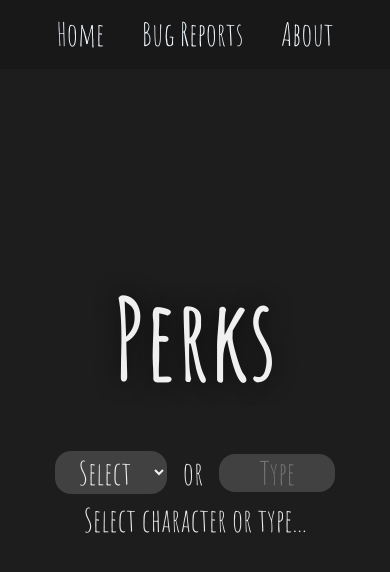
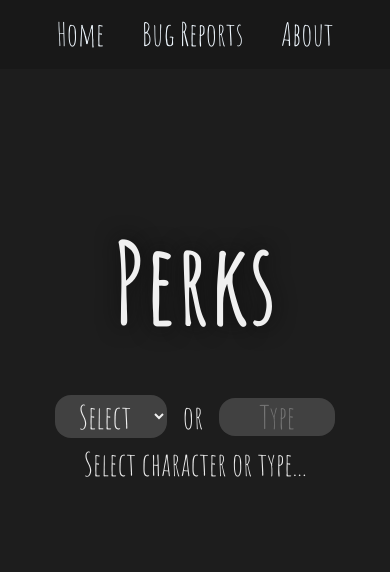
Before and after one commit to wifono/Dead-by-Daylight-Perks, a Svelte app: page / in a window 390 px wide. Shown: the top 572 px of the page. Built offline with nearby package versions, Linux system fonts and the light colour scheme.

Commit message:
FIX logo margin

```diff
--- a/src/About.svelte
+++ b/src/About.svelte
@@ -17,5 +17,9 @@
 
 
 <style>
-    /* your styles go here */
+
+   header {
+        margin-top: -10em;
+    }
+
 </style>
--- a/src/Reports.svelte
+++ b/src/Reports.svelte
@@ -17,4 +17,8 @@
 
 <style>
 
+    header {
+        margin-top: 6em;
+    }
+
 </style>
--- a/src/components/Logo.svelte
+++ b/src/components/Logo.svelte
@@ -20,7 +20,7 @@
  @media screen and (max-width:420px) {
 
     h1 {
-    margin-top: 0;
+    margin-top: -1em;
 
 }
 
```
Also changed, not shown: public/build/bundle.css, public/build/bundle.js, 1 other file (tests, documents, lock files or other folders).
